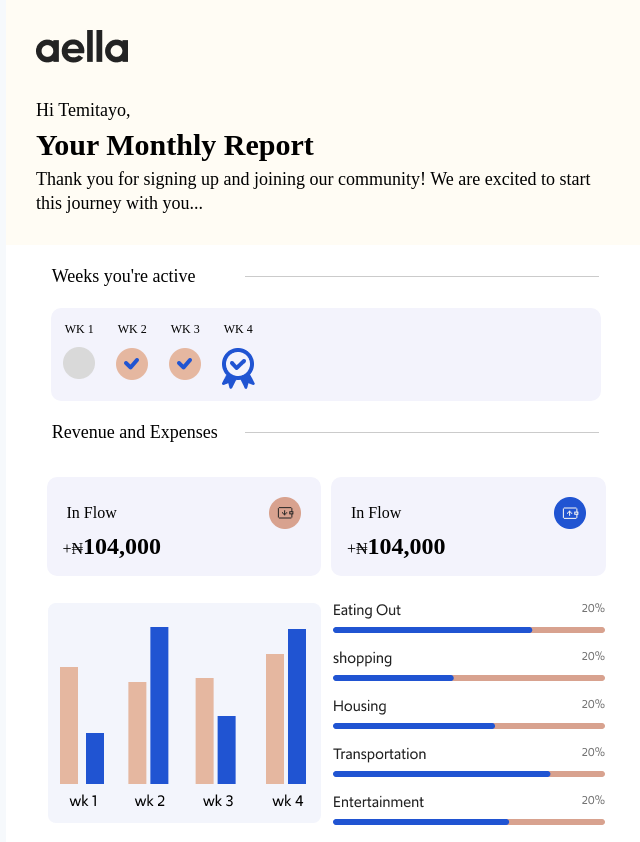
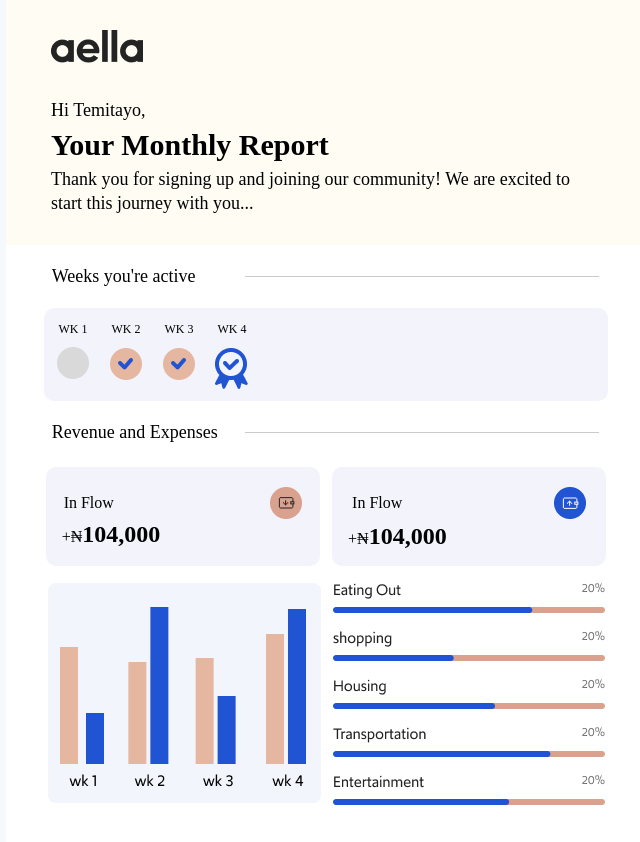
Before and after one commit to ArcOmotola/email-template, a plain HTML site: page index.html in a window 1280 px wide. Shown: the top 842 px of the page, without its empty margins (314-954 px from the left). Drawn offline with Linux system fonts and the light colour scheme; a web font is replaced by a local one.

Commit message:
additional style edits

```diff
--- a/index.html
+++ b/index.html
@@ -9,7 +9,7 @@
 	<meta name="format-detection" content="telephone=no" />
 	<meta name="x-apple-disable-message-reformatting" />
 
-	<!-- <meta http-equiv="refresh" content="3" >   -->
+	<!-- <meta http-equiv="refresh" content="3" >    -->
 	<link href="https://fonts.googleapis.com/css?family=Lato:400,400i,700,700i|Rozha+One" rel="stylesheet" />
 	<title>Aella App</title>
 
@@ -20,25 +20,6 @@
             background-color: #f6f9fc;
             font-family: Avenir;
         }
-
-        /* table {
-            border-spacing: 0;
-        }
-
-        td {
-            padding: 0;
-        }
-
-        img {
-            border: 0;
-        } */
-
-        /* table {
-            Margin: 0 auto;
-            width: 100%;
-            max-width: 640px;
-
-        } */
 
         p { padding:0 !important; margin:0 !important; }
 
@@ -68,27 +49,30 @@
         <!-- Header -->
         <table role="presentation" border="0" width="100%" cellspacing="0" bgcolor="#FFFCF4">
             <tr>
-                <td style="padding: 30px 30px;">
+                <tr>
+                <td style="padding: 30px 45px;">
                     <img src="images/logo.png" alt="aellaLogo" width="92px">
                 </td>
             </tr>
             <tr>
-                <td style="padding: 5px 30px;">
+                <td style="padding: 5px 45px;">
                     <p style="margin:80px 12px;font-size:18px;line-height:24px;">Hi Temitayo,</p>
                 </td>
             </tr>
 
             <tr>
-                <td style="padding: 5px 30px;">
+                <td style="padding: 5px 45px;">
                     <p style="margin:80px 12px;font-size:30px;line-height:25px;font-weight:600;">Your Monthly Report</p>
                 </td>
             </tr>
 
             <tr>
-                <td style="padding: 5px 30px 30px;">
+                <td style="padding: 5px 45px 30px;">
                     <p style="margin:80px 12px;font-size:18px;line-height:24px;">Thank you for signing up and joining our community! We are excited to start this journey with you...</p>
                 </td>
             </tr>
+            </tr>
+
         </table>
 
         <!-- Body 1 -->
@@ -119,9 +103,9 @@
         <!-- Body 2 -->
         <table style="width: 100%;">
             <tr>
-                    <table width="86%" bgcolor="#F3F3FC" style="border-radius: 10px;" border="0" cellspacing="0" ;>
+                    <table width="88%" bgcolor="#F3F3FC" style="border-radius: 10px;" border="0" cellspacing="0" ;>
                         <tr>
-                            <td width="90%" style="border-radius: 10px;" border="0" cellspacing="0">
+                            <td width="100%" style="border-radius: 10px;" border="0" cellspacing="0">
                                 <table>
                                     <tr>
                                         <td>
@@ -218,10 +202,14 @@
         <table>
             <tr>
                 <td>
-                    <table role="presentation" align="center" border="0" width="100%" cellspacing="10">
+                    <table role="presentation" align="center" border="0" width="100%" cellspacing="10" style="border-collapse: collapse;" >
                         <tr>
-                            <td style="vertical-align: center; padding: 16px; background-color:#F3F3FC; width:50%; border-radius: 10px;">
-                                <table width="100%">
+                            <td style="width: 1.5%;">
+
+                            </td>
+
+                            <td style="vertical-align: center; padding: 16px; background-color:#F3F3FC; width:45%; border-radius: 10px;">
+                                <table width="100%" style="border-collapse: collapse;">
                                     <tr>
                                         <td valign="center" align="left">
                                             <table role="presentation" align="center" border="0" width="100%" cellspacing="0">
@@ -241,7 +229,11 @@
                                 <p>+₦<span style="font-weight: 600; font-size: 24px;">104,000</span></p>
                             </td>
 
-                            <td style="vertical-align: center; padding: 16px; background-color:#F3F3FC; width:50%; border-radius: 10px;">
+                            <td style="width: 2%;">
+
+                            </td>
+
+                            <td style="vertical-align: center; padding: 16px; background-color:#F3F3FC; width:45%; border-radius: 10px;">
                                 <table width="100%">
                                     <tr>
                                         <td valign="center" align="left">
@@ -261,12 +253,16 @@
                                 </table>
                                 <p>+₦<span style="font-weight: 600; font-size: 24px;">104,000</span></p>
                             </td>
+
+                            <td style="width: 1.5%;">
+
+                            </td>
                         </tr>
                     </table>
                 </td>
             </tr>
 
-            <tr>
+            <tr style="padding: 20;">
                 <td>
                     <table  role="presentation" align="center" border="0" width="90%" cellspacing="10">
                         <tr>
@@ -283,44 +279,6 @@
                 </td>
             </tr>
         </table>
-
-        <!-- <table role="presentation" align="center" border="0" width="90%" cellspacing="10" bgcolor="#ffffff">
-            <tr>
-                <td style="vertical-align: top; padding: 30px 10px 30px 60px; background-color:#F3F3FC; width:273px; border-radius: 10px;">
-
-                </td>
-
-                <td style="vertical-align: top; padding: 30px 30px 30px 60px; background-color:#F3F3FC; width:273px; border-radius: 10px;">
-
-                </td>
-            </tr>
-        </table> -->
-
-        <!-- Body  5-->
-        <!-- <table role="presentation" align="center" border="0" width="90%" cellspacing="10" bgcolor="#ffffff">
-            <tr>
-                <td style="vertical-align: top; padding: 30px 10px 30px 60px; background-color:#F3F3FC; width:273px; border-radius: 10px;">
-
-                </td>
-
-                <td style="vertical-align: top; padding: 30px 30px 30px 60px; background-color:#F3F3FC; width:273px; border-radius: 10px;">
-
-                </td>
-
-            </tr>
-        </table> -->
-
-        <!-- <tr>
-            <td>
-                <table width="100%" stytle="border-spacing: 0;">
-                    <tr>
-                        <td>
-                            djhj
-                        </td>
-                    </tr>
-                </table>
-            </td>
-        </tr> -->
 
         <!-- Body  6-->
         <table role="presentation" align="center" border="0" width="90%" cellspacing="10" bgcolor="#ffffff" style="margin: 20px";>
@@ -472,7 +430,6 @@
 
                         </tr>
                     </table>
-                    <!-- <p>+₦<span style="font-weight: 600; font-size: 24px;">104,000</span></p> -->
                 </td>
             </tr>
         </table>
@@ -496,18 +453,6 @@
                 </td>
             </tr>
         </table>
-
-
-
-
-
-        <!-- Body  12-->
-        <!-- <table role="presentation" border="0" width="100%" cellspacing="0" style="padding: 30px; background-color: ;">
-
-        </table>
--->
-
-
 
 
         <table role="presentation" border="0" width="100%" cellspacing="0" bgcolor="#2054D2" style="padding: 20px 40px 40px 40px";>
@@ -554,26 +499,6 @@
                     </td>
                 </tr>
             </table>
-
-            <!-- <table role="presentation" border="0" width="86%" cellspacing="0" bgcolor="#2054D2">
-                <tr>
-                    <td align="left" style="padding: 30px 5px 30px 30px;">
-                        <img src="images/facebook.png" alt="">
-                    </td>
-                    <td align="left" style="padding: 30px 5px;">
-                        <img src="images/tweeter.png" alt="">
-                    </td>
-                    <td align="left" style="padding: 30px 5px; ">
-                        <img src="images/instagram.png" alt="">
-                    </td>
-                    <td align="right" style="padding: 30px 5px;">
-                        <img src="images/App Store.png" alt="">
-                    </td>
-                    <td align="center" style="padding: 30px 5px;">
-                        <img src="images/Google Play.png" alt="">
-                    </td>
-                </tr>
-            </table> -->
         </table>
 
         <table role="presentation" border="0" width="100%" cellspacing="0" bgcolor="#2054D2">
```
Also changed, not shown: 1 other file. Lines whose indentation alone changed are shown as unchanged.
